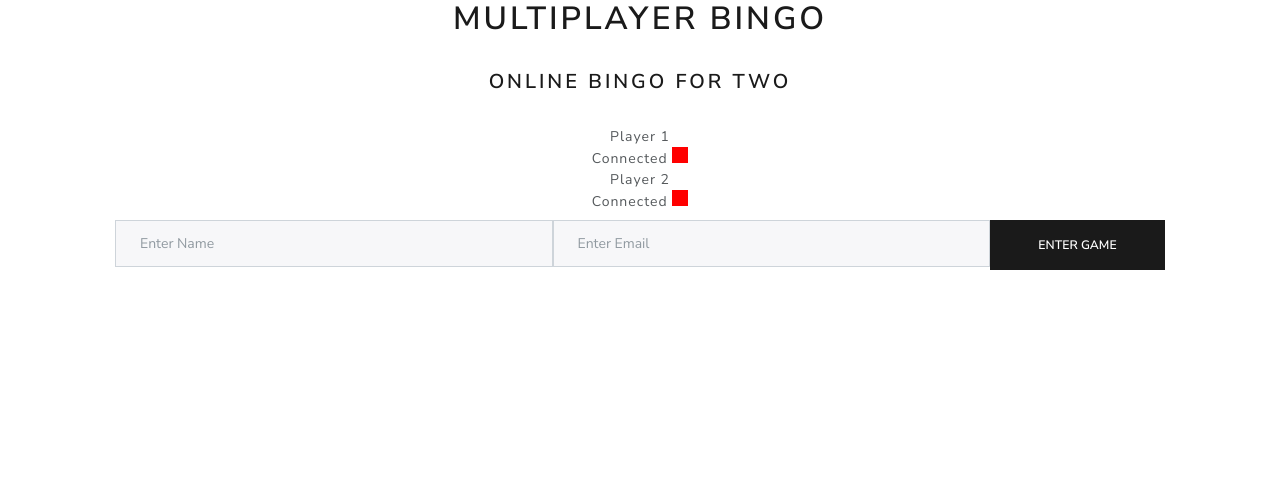
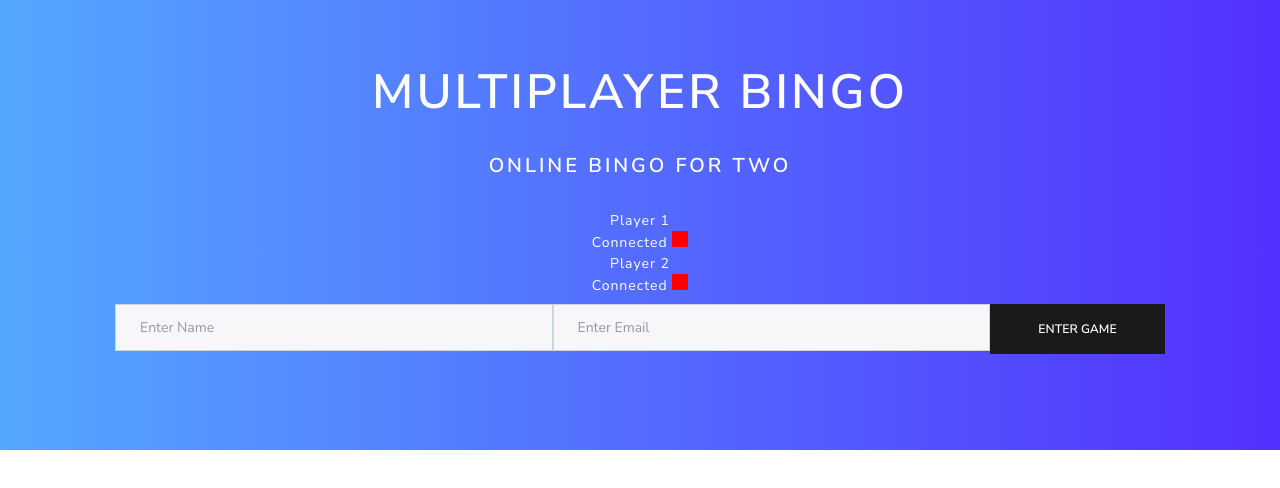
Before and after one commit to CptnReef/BINGO_websocket.io, a website: page static/index.html in a window 1280 px wide. Drawn offline with nearby package versions, Linux system fonts and the light colour scheme; no server answers.

Commit message:
Styled starting screen

```diff
--- a/static/style.css
+++ b/static/style.css
@@ -1,3 +1,25 @@
+/* ---- IMPORTS ---- */
+@import url('https://fonts.googleapis.com/css2?family=Open+Sans:wght@300&family=Roboto+Slab:wght@300&display=swap');
+/*
+font-family: 'Open Sans', sans-serif;
+font-family: 'Roboto Slab', serif;
+*/
+
+.banner{
+  background-image: linear-gradient(to right, #54a7ff, #5331ff);
+  color: white;
+  padding-top: 5%;
+}
+
+.banner h1{
+  color: white;
+  font-size: 3rem;
+}
+
+.banner h4{
+  color: white;
+}
+
 #header {
   text-align: center;
 }
@@ -39,6 +61,10 @@ td {
   display: none;
 }
 
+#content {
+  color: black!important;
+}
+
 #user-list {
   display: flex;
   justify-content: center;
```
